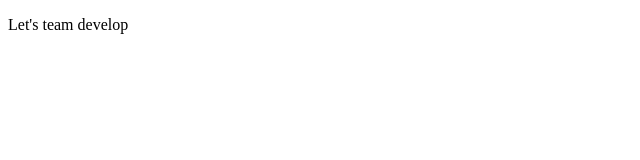
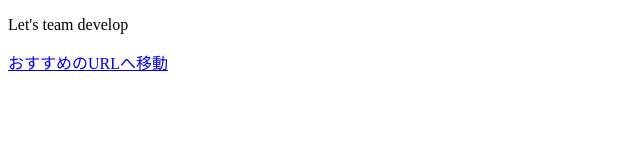
Before and after one commit to bantyo7100/project2, a plain HTML site: page index.html in a window 1280 px wide. Shown: the whole page, without its empty margins (0-640 px from the left). Drawn offline with Linux system fonts and the light colour scheme.

Commit message:
おすすめページの追記

```diff
--- a/index.html
+++ b/index.html
@@ -7,5 +7,6 @@
 </head>
 <body>
     <p>Let's team develop</p>
+    <a href="https://sites.google.com/morijyobi.ac.jp/pj-dev-intro2/%E3%83%9B%E3%83%BC%E3%83%A0" target="_blank" >おすすめのURLへ移動</a>
 </body>
 </html>
```
